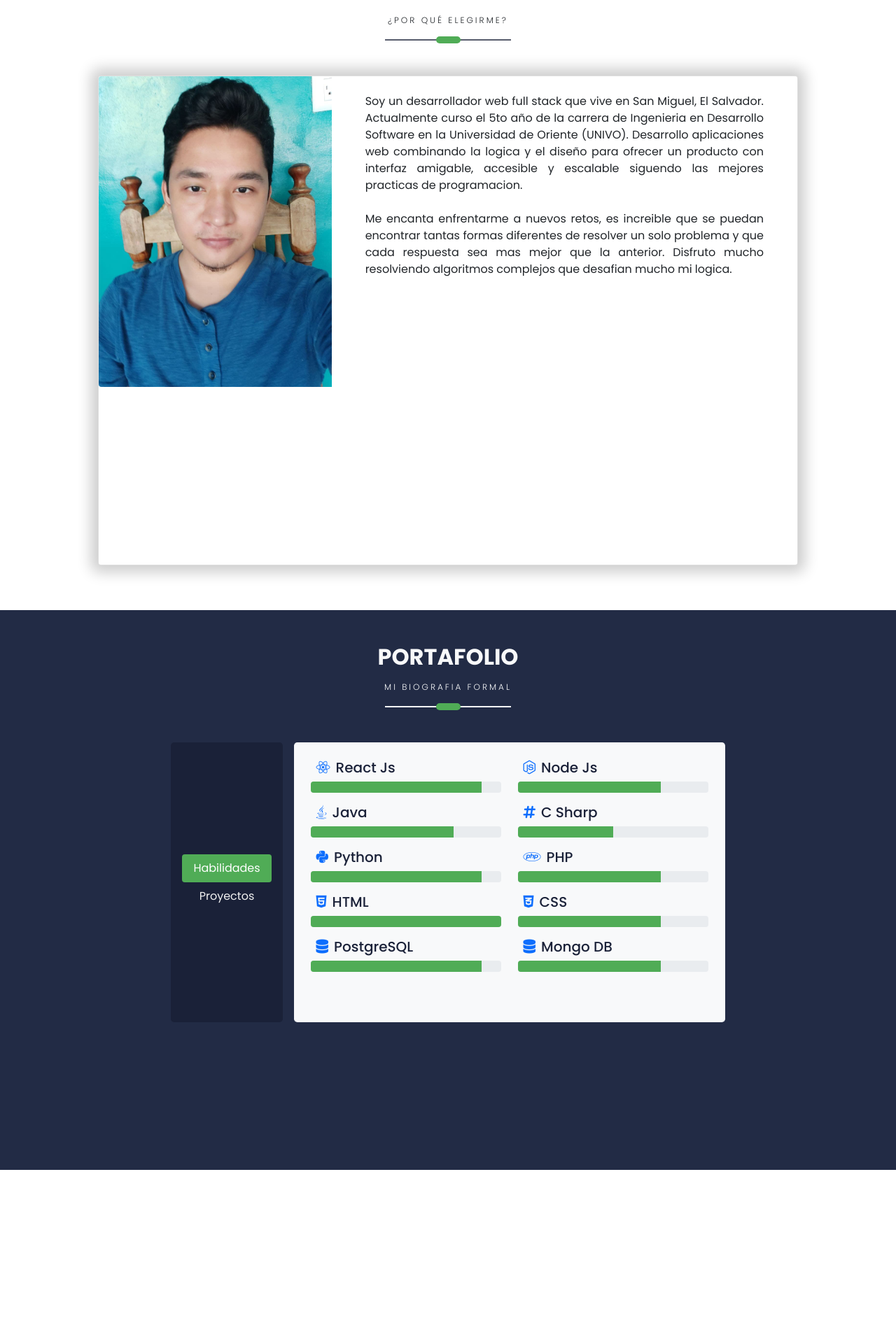
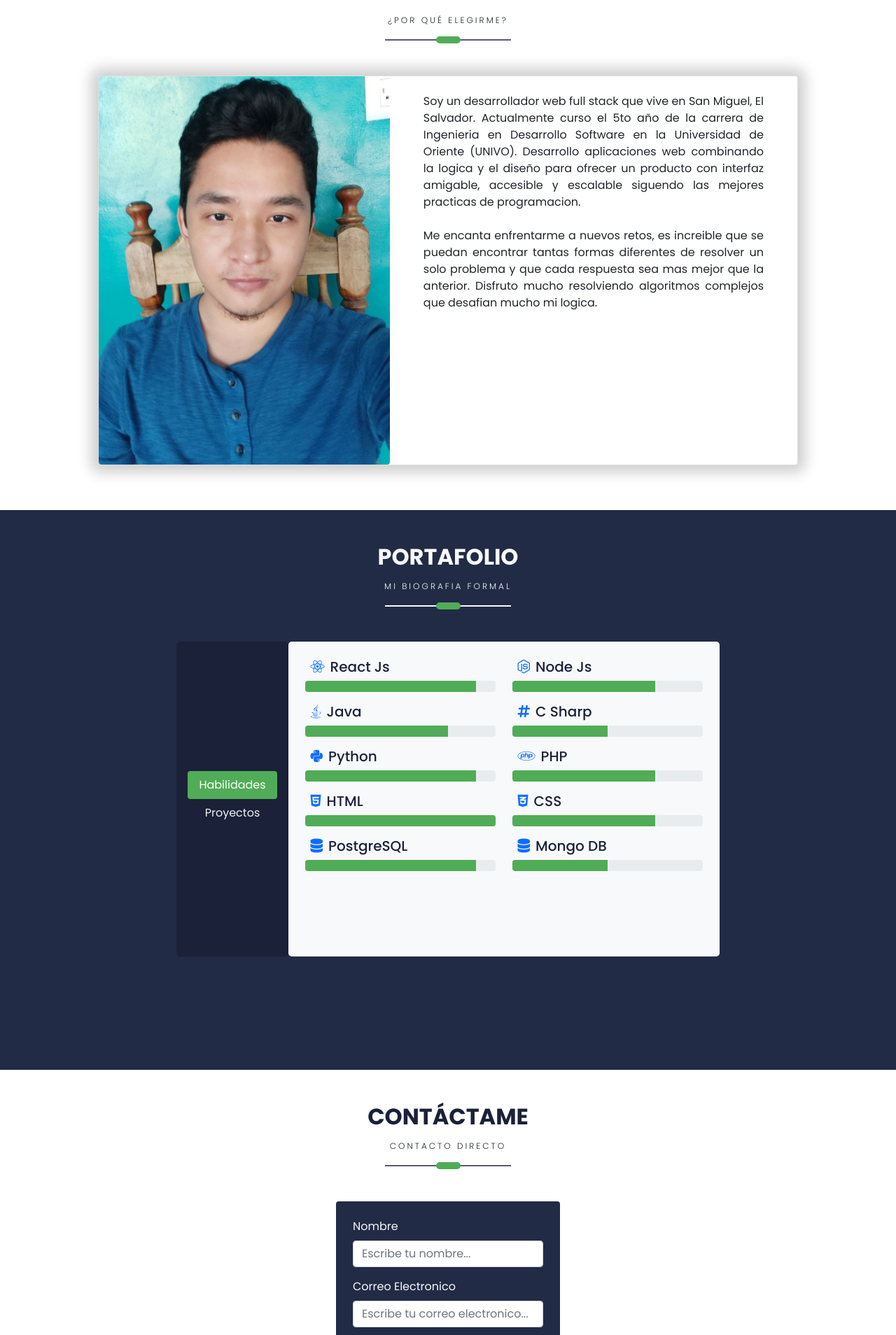
Before and after one commit to JonasG4/portfolio, a React (Create React App) app: page / in a window 1280 px wide. Shown: the part 889-2797 px from the top of the page at 70% size. Before the commit the page ends 2561 px from the top, so only its background shows below. Built offline with nearby package versions, Linux system fonts and the light colour scheme.

Commit message:
Creando seccion contactos

```diff
--- a/src/Container/Home/Profile.css
+++ b/src/Container/Home/Profile.css
@@ -127,8 +127,7 @@ button.active{
 
 .card-aboutMe{
     max-width: 1000px;
-    height: 700px;
-    box-shadow: 0 0 20px 10px rgba(0,0,0,0.2);
+        box-shadow: 0 0 20px 10px rgba(0,0,0,0.2);
 }
 
 .text-justify{
@@ -141,7 +140,11 @@ button.active{
 }
 
 .portfolio-body{
-    height: 400px;
+    height: 450px;
+}
+
+.card-img-h{
+    height: 35%;
 }
 
 @keyframes blink {
@@ -176,5 +179,8 @@ button.active{
         transition: 1s ease-out;
     }
 
+    .portfolio-body{
+        height: auto;
+    }
 
 }
--- a/src/Container/Home/Profile.jsx
+++ b/src/Container/Home/Profile.jsx
@@ -61,7 +61,7 @@ export default function Profile() {
               </span>
             </div>
             <div className="profile-options d-flex flex-row justify-content-center gap-5 my-3">
-              <button className="btn btn-mgreen text-light"> Contactar </button>
+              <a className="btn btn-mgreen text-light" href="#contacto">Contactar </a>
               <a href="CV_JONAS_GARCIA.pdf" download="CV_Jonas_Garcia.pdf">
                 <button className="btn btn-outline-mgreen">
                   Descargar CV <span><i className="fas fa-download"></i></span>
@@ -90,10 +90,10 @@ export default function Profile() {
         <div className="aboutMe-parent d-flex flex-row">
           <div className="card mb-3 card-aboutMe">
             <div className="row g-0">
-              <div className="col-md-4 d-flex justify-content-center align-items-center">
-                <img src="img/bio.jpg" className="img-fluid rounded-start" alt="..." />
+              <div className="col-md-5 d-flex justify-content-center align-items-center">
+                <img src="img/bio.jpg" className="img-fluid rounded" alt="..." />
               </div>
-              <div className="col-md-8">
+              <div className="col-md-7">
                 <div className="card-body px-5 pt-4">
                   <p className="card-text text-justify">
                     Soy un desarrollador web full stack que vive en San Miguel, El Salvador. Actualmente curso el 5to año de la carrera de Ingenieria en Desarrollo Software en la Universidad de Oriente (UNIVO).
@@ -123,8 +123,8 @@ export default function Profile() {
           </div>
         </section>
         <div className="d-flex align-align-items-center">
-          <div className="container-fluid d-flex justify-content-center portfolio-body">
-            <div className="nav flex-column nav-pills me-3 bg-dblue p-3 rounded-3 align-items-center h-100 justify-content-center" id="v-pills-tab" role="tablist" aria-orientation="vertical">
+          <div className="container-fluid d-flex justify-content-center portfolio-body flex-sm-column flex-lg-row flex-md-row flex-column">
+            <div className="nav flex-column nav-pills  bg-dblue p-3 rounded-3 align-items-center justify-content-center" id="v-pills-tab" role="tablist" aria-orientation="vertical">
               <button className="nav-link btn-link active" id="v-pills-skills-tab" data-bs-toggle="pill" data-bs-target="#v-pills-skills" type="button" role="tab" aria-controls="v-pills-skills" aria-selected="true">Habilidades</button>
               <button className="nav-link btn-link" id="v-pills-proyects-tab" data-bs-toggle="pill" data-bs-target="#v-pills-proyects" type="button" role="tab" aria-controls="v-pills-proyects" aria-selected="false">Proyectos</button>
             </div>
@@ -246,30 +246,32 @@ export default function Profile() {
                       Mongo DB
                     </h5>
                     <div className="progress">
-                      <div className="progress-bar bg-mgreen w-75" role="progressbar" aria-valuenow="0" aria-valuemin="0" aria-valuemax="100"></div>
+                      <div className="progress-bar bg-mgreen w-50" role="progressbar" aria-valuenow="0" aria-valuemin="0" aria-valuemax="100"></div>
                     </div>
                   </div>
                 </div>
               </div>
-              <div className="tab-pane fade" id="v-pills-proyects" role="tabpanel" aria-labelledby="v-pills-proyects-tab">
+              <div className="tab-pane fade " id="v-pills-proyects" role="tabpanel" aria-labelledby="v-pills-proyects-tab">
                 <div className="row">
-                  <div class="card col">
-                    <img src="img/ohara.png" className="card-img-top" alt="..." />
+                  <div className="card col-12 col-lg col-sm-12">
+                    <img src="img/ohara.png" className="card-img-top card-img-h" alt="..." />
                     <div className="card-body">
-                    <h5 className="card-title h6">Sistema bibliotecario OHARA</h5>
-                      <p className="card-text">.</p>
+                      <h5 className="card-title h6">Sistema bibliotecario OHARA</h5>
+                      <p className="card-text">Usando PHP puro creamos un sistema para automatizar todos los procesos de una biblioteca.</p>
                     </div>
                   </div>
-                  <div class="card col">
-                    <img src="..." className="card-img-top" alt="..." />
+                  <div className="card col-12 col-lg col-sm-12">
+                    <img src="img/moneyexpress.png" className="card-img-top card-img-h" alt="..." />
                     <div className="card-body">
-                      <p className="card-text">Some quick example text to build on the card title and make up the bulk of the card's content.</p>
+                      <h5 className="card-title h6">Gestión de cartera MoneyExpress</h5>
+                      <p className="card-text">Aplicacion android para gestionar las finanzas usando Java y Firebase para su creación.</p>
                     </div>
                   </div>
-                  <div className="card col">
-                    <img src="..." class="card-img-top" alt="..." />
+                  <div className="card col-12 col-lg col-sm-12">
+                    <img src="img/SRF.jpg" class="card-img-top card-img-h" alt="..." />
                     <div className="card-body">
-                      <p className="card-text">Some quick example text to build on the card title and make up the bulk of the card's content.</p>
+                      <h5 className="card-title h6">Sistema de Registro Familiar</h5>
+                      <p className="card-text">Forme parte de un proyecto freelance para una alcaldia que necesitaba renovar su sistema de registro familiar. Usamos PHP con Sympony y MySQL.</p>
                     </div>
                   </div>
                 </div>
@@ -280,6 +282,39 @@ export default function Profile() {
         </div>
       </div>
 
+      <div className="contacto mt-5" id="contacto">
+        <section className="heading-container d-flex justify-content-center align-items-center flex-column w-100">
+          <h2 className="heading-title text-dblue fw-bold">Contáctame</h2>
+          <h5 className="heading-subtitle fw-light">Contacto directo</h5>
+          <div className="heading-separator">
+            <div className="separator-line"></div>
+            <div className="separator-blob">
+              <div className="blob-shape"></div>
+            </div>
+          </div>
+        </section>
+
+        <div className="container-fluid w-25 bg-mblue p-4 rounded mb-5">
+        <form action="">
+        <div class="mb-3">
+            <label class="form-label text-light">Nombre</label>
+            <input type="text" className="form-control" placeholder="Escribe tu nombre..." />
+          </div>
+          <div class="mb-3">
+            <label class="form-label text-light">Correo Electronico</label>
+            <input type="email" className="form-control" placeholder="Escribe tu correo electronico..." />
+          </div>
+          <div className="mb-3">
+            <label class="form-label text-light">Mensaje</label>
+            <textarea className="form-control" rows="3">Empieza a escribir tu mensaje...</textarea>
+          </div>
+          <div className="mb-3 d-flex w-100 justify-content-center">
+            <button type="submit" className="btn btn-mgreen">Enviar</button>
+          </div>
+        </form>
+        </div>
+      </div>
+
     </div>
 
   );
```
Also changed, not shown: public/img/SRF.jpg (added), public/img/moneyexpress.png (added).
